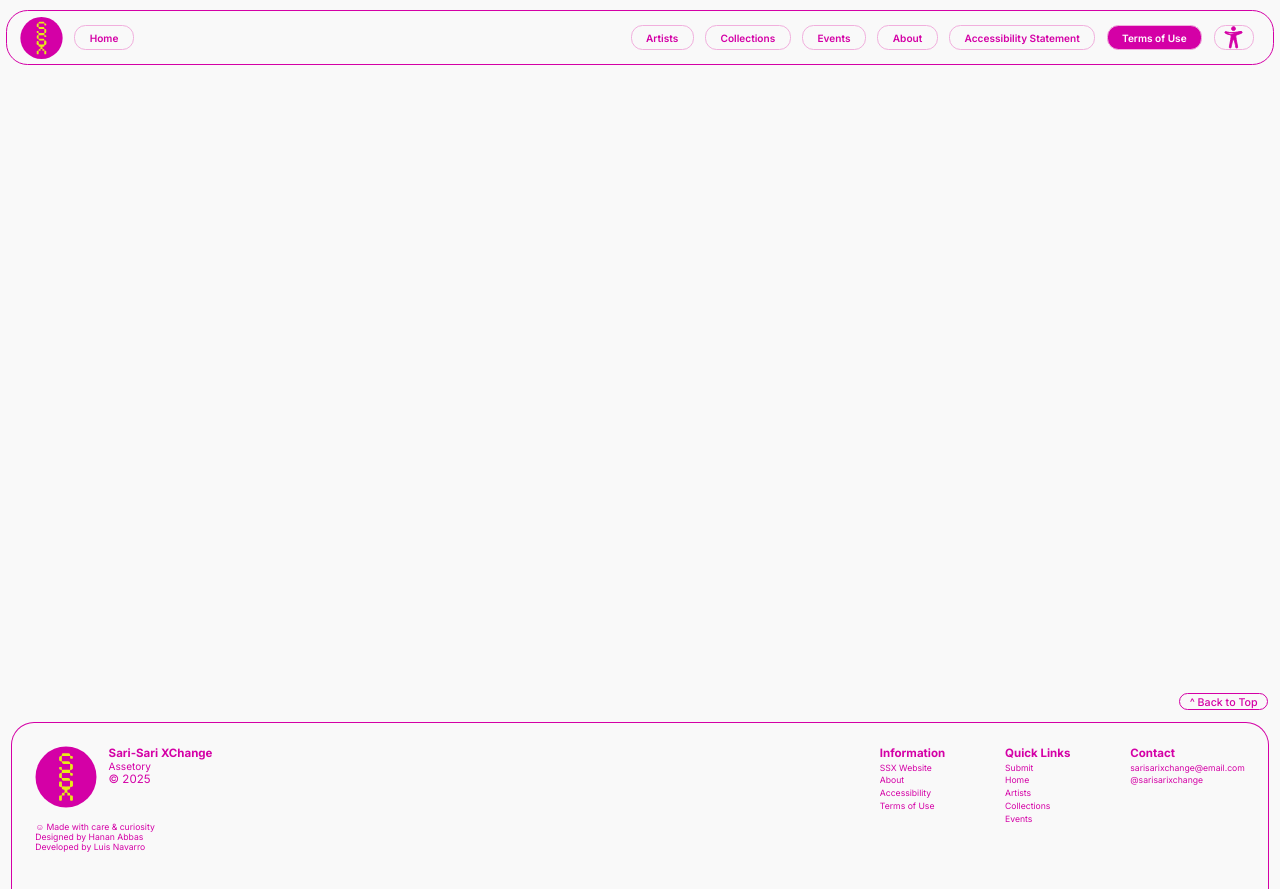
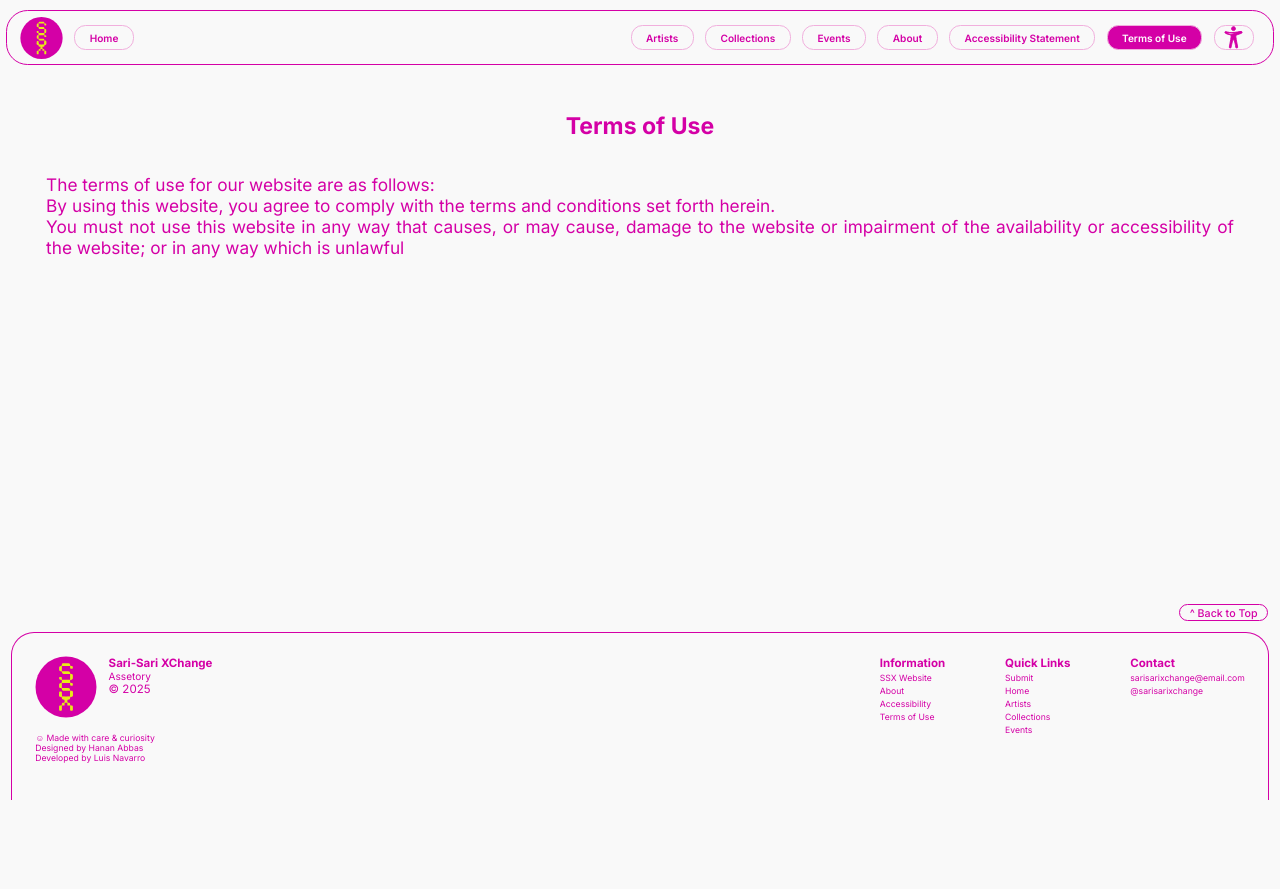
Before and after one commit to sarisarixchange/assetory, a Vue app: page /assetory/terms-of-use in a window 1280 px wide. After the commit the page ends 800 px from the top, so only its background shows below. Built offline with nearby package versions, Linux system fonts and the light colour scheme; a web font is replaced by a local one.

Commit message:
adding block text for accessibility statement and terms of use

```diff
--- a/src/components/GalleryGrid.vue
+++ b/src/components/GalleryGrid.vue
@@ -81,7 +81,7 @@ export default {
 <!-- params: { id: gallery.id } -->
 
 <template>
-  <div v-if="isAboutPage" class="alwaysPrimary">
+  <div v-if="isAboutPage" class="aboutPage">
     <!-- heading and searchbar -->
     <div class="heading-and-searchbar">
       <div class="gallery-heading">
@@ -191,10 +191,10 @@ export default {
 
 .galleryGrid {
   display: flex;
-  width: 88.0625rem;
-  height: 100vh;
-  ;
-  /* justify-content: center; */
+  width: 100%;
+  /* width: 88.0625rem; */
+  /* height: 100vh; */
+  justify-content: center;
   /* align-items: center; */
   /* align-content: center; */
   gap: 2.5rem;
@@ -278,7 +278,7 @@ export default {
 }
 
 /* css only if in about page */
-.alwaysPrimary {
+.aboutPage {
 
   background-color: var(--secondary-color);
   margin-left: 4.444vw;
@@ -288,7 +288,7 @@ export default {
   /* padding: 1.75%; */
 }
 
-.alwaysPrimary .galleryGrid {
+.aboutPage .galleryGrid {
   display: grid;
   grid-template-columns: repeat(3, 1fr);
   margin-top: 2.247vw;
@@ -299,7 +299,7 @@ export default {
   gap: 2.778vw;
 }
 
-.alwaysPrimary p {
+.aboutPage p {
   border-radius: 8px;
   color: var(--secondary-color);
   background-color: var(--primary-color);
@@ -310,7 +310,7 @@ export default {
   padding: 8px;
 }
 
-.alwaysPrimary .galleryGrid .galleryCard {
+.aboutPage .galleryGrid .galleryCard {
   display: flex;
   flex-direction: column;
   /* padding: 0.833vw; */
@@ -323,14 +323,14 @@ export default {
 
 }
 
-.alwaysPrimary .galleryCardContent {
+.aboutPage .galleryCardContent {
   border-radius: 8px;
   background-color: var(--secondary-color);
   color: var(--primary-color);
 
 }
 
-.alwaysPrimary .galleryCardContent .galleryCardContentImage {
+.aboutPage .galleryCardContent .galleryCardContentImage {
   width: 100%;
   height: 100%;
   padding: 8px;
--- a/src/pages/About.vue
+++ b/src/pages/About.vue
@@ -53,7 +53,9 @@ export default {
     /* Ensure the container takes up the full viewport height */
 }
 
+
 .content {
+    flex: 1;
     display: flex;
     flex-direction: column;
     padding-left: 2rem;
--- a/src/pages/AccessibilityStatement.vue
+++ b/src/pages/AccessibilityStatement.vue
@@ -30,10 +30,38 @@ export default {
 
 </script>
 
-<style>
+<style scoped>
 
-.placeholder {
-  height: 77vh;
+/* Make the page container take the full height */
+.page-container {
+  display: flex;
+  flex-direction: column;
+  min-height: 100vh; /* full viewport height */
+}
+
+/* Accessibility statement should grow to fill available space */
+.accessibility-statement {
+  flex: 1; /* takes up remaining space */
+  display: flex;
+  flex-direction: column;
+  gap: 2rem;
+  color: var(--primary-color);
+  padding: 4rem;
+  font-size: 1.5rem;
+}
+
+.accessibility-statement h2 {
+  font-size: 2rem;
+  font-weight: bold;
+  margin-bottom: 1rem;
+  text-align: center;
+}
+
+.accessibility-statement p {
+  font-size: 1.5rem;
+  /* line-height: 1.5; */
+  text-align: justify;
+
 }
 
 </style>
@@ -45,7 +73,17 @@ export default {
     <!-- top bar -->
     <Topbar @theme-changed="updateTheme" />
 
-    <div class="placeholder">
+
+
+    <div class="accessibility-statement">
+      <h2>Accessibility Statement</h2>
+
+      <!-- Replace with accessibility statement below -->
+    <p>
+      This is the accessibility statement for our website. <br>
+      We are committed to ensuring digital accessibility for people with disabilities.</br>
+      We are continually improving the user experience for everyone, and applying the relevant accessibility standards.
+    </p>
 
     </div>
 
--- a/src/pages/Artists.vue
+++ b/src/pages/Artists.vue
@@ -53,11 +53,18 @@ export default {
 
 <style scoped>
 
+
+/* Make the page container take the full height */
 .page-container {
   display: flex;
   flex-direction: column;
-  position: relative;
+  min-height: 100vh; /* full viewport height */
+}
 
+.grid {
+  flex: 1;
+  display: flex;
+  flex-direction: column;
 }
 
 </style>
@@ -67,6 +74,8 @@ export default {
 
     <!-- top bar -->
     <Topbar @theme-changed="updateTheme" />
+
+    <div class="grid">
 
     <!-- background image -->
     <PageBackground
@@ -90,7 +99,7 @@ export default {
     :routeName="routeName"
      />
 
-
+</div>
     <BackTopButton />
 
     <!-- footer -->
--- a/src/pages/Collections.vue
+++ b/src/pages/Collections.vue
@@ -47,8 +47,16 @@ export default {
 </script>
 
 <style scoped>
-  .page-container {
-  position: relative;
+.page-container {
+  display: flex;
+  flex-direction: column;
+  min-height: 100vh; /* full viewport height */
+}
+
+.grid {
+  flex: 1;
+  display: flex;
+  flex-direction: column;
 }
 </style>
 
@@ -58,6 +66,8 @@ export default {
 
     <!-- top bar -->
     <Topbar @theme-changed="updateTheme" />
+
+  <div class="grid">
 
       <!-- background image  -->
       <PageBackground
@@ -77,6 +87,7 @@ export default {
     :items="data"
     :basePath="basePath"
     :routeName="routeName" />
+</div>
 
     <BackTopButton />
 
--- a/src/pages/Events.vue
+++ b/src/pages/Events.vue
@@ -38,7 +38,20 @@ export default {
 
 </script>
 
-<style></style>
+<style>
+.page-container {
+  display: flex;
+  flex-direction: column;
+  min-height: 100vh;
+  /* full viewport height */
+}
+
+.grid {
+  flex: 1;
+  display: flex;
+  flex-direction: column;
+}
+</style>
 
 
 <template>
@@ -47,12 +60,11 @@ export default {
     <!-- top bar -->
     <Topbar @theme-changed="updateTheme" />
 
-    <!-- Collections Grid -->
-    <GalleryGrid :galleryName="galleryName"
-    :galleryDescription="galleryDescription"
-    :items="data"
-    :basePath="basePath"
-    :routeName="routeName" />
+    <div class="grid">
+      <!-- Collections Grid -->
+      <GalleryGrid :galleryName="galleryName" :galleryDescription="galleryDescription" :items="data"
+        :basePath="basePath" :routeName="routeName" />
+    </div>
 
     <BackTopButton />
 
--- a/src/pages/TermsOfUse.vue
+++ b/src/pages/TermsOfUse.vue
@@ -32,10 +32,36 @@ export default {
 
 </script>
 
-<style>
+<style scoped>
+.page-container {
+  display: flex;
+  flex-direction: column;
+  min-height: 100vh; /* full viewport height */
+}
 
-.placeholder {
-  height: 77vh;
+/* Accessibility statement should grow to fill available space */
+.terms-of-use {
+  flex: 1; /* takes up remaining space */
+  display: flex;
+  flex-direction: column;
+  gap: 2rem;
+  color: var(--primary-color);
+  padding: 4rem;
+  font-size: 1.5rem;
+}
+
+.terms-of-use h2 {
+  font-size: 2rem;
+  font-weight: bold;
+  margin-bottom: 1rem;
+  text-align: center;
+}
+
+.terms-of-use p {
+  font-size: 1.5rem;
+  /* line-height: 1.5; */
+  text-align: justify;
+
 }
 </style>
 
@@ -48,7 +74,20 @@ export default {
 
 
 
-    <div class="placeholder"></div>
+    <div class="terms-of-use">
+      <h2>Terms of Use</h2>
+
+      <!-- Replace with actual terms of use below -->
+    <p>
+      The terms of use for our website are as follows: <br>
+      By using this website, you agree to comply with the terms and conditions set forth herein.
+      <br>
+      You must not use this website in any way that causes, or may cause, damage to the website or impairment of the availability or accessibility of the website; or in any way which is unlawful
+      </p>
+
+    </div>
+
+
     <BackTopButton />
 
     <!-- footer -->
```
